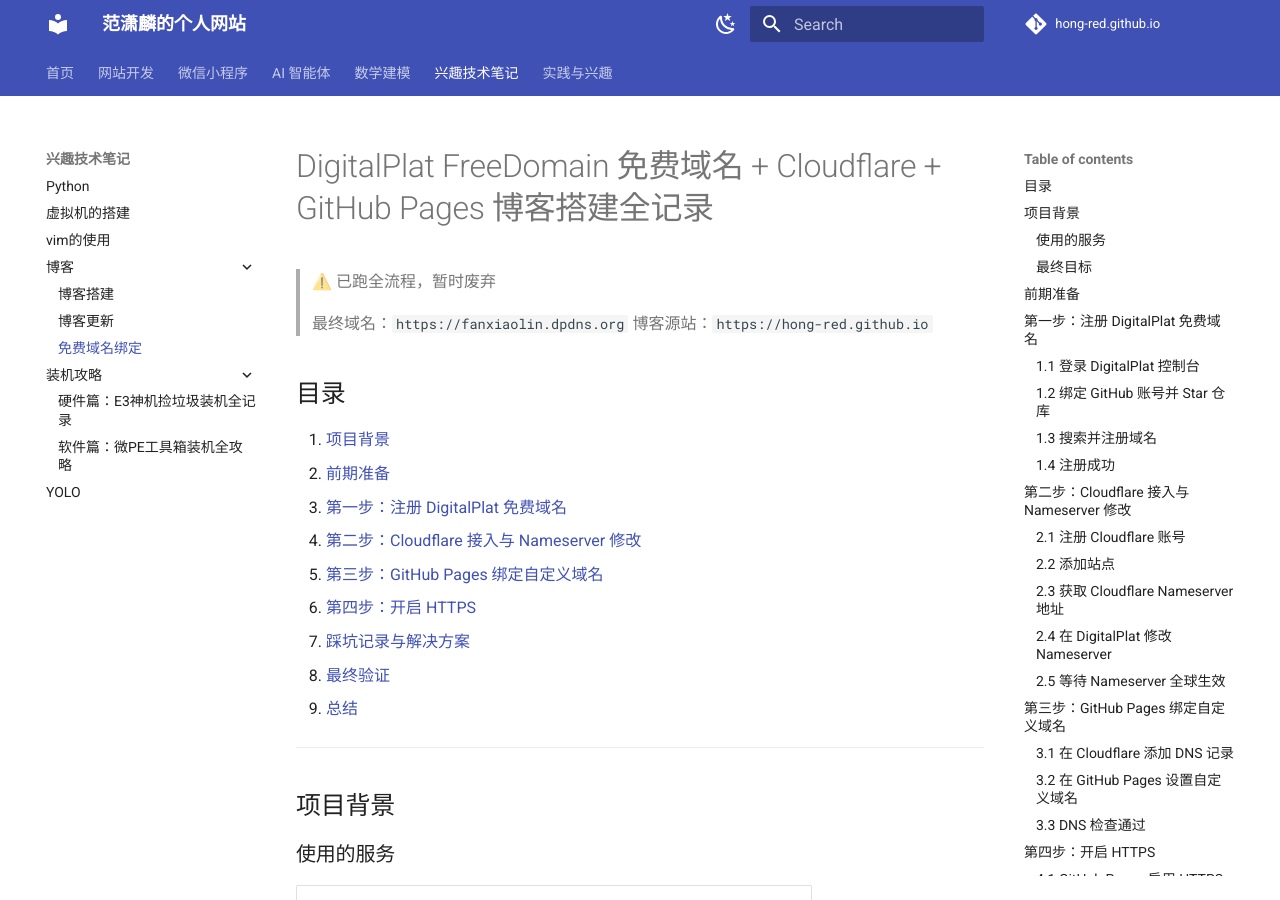
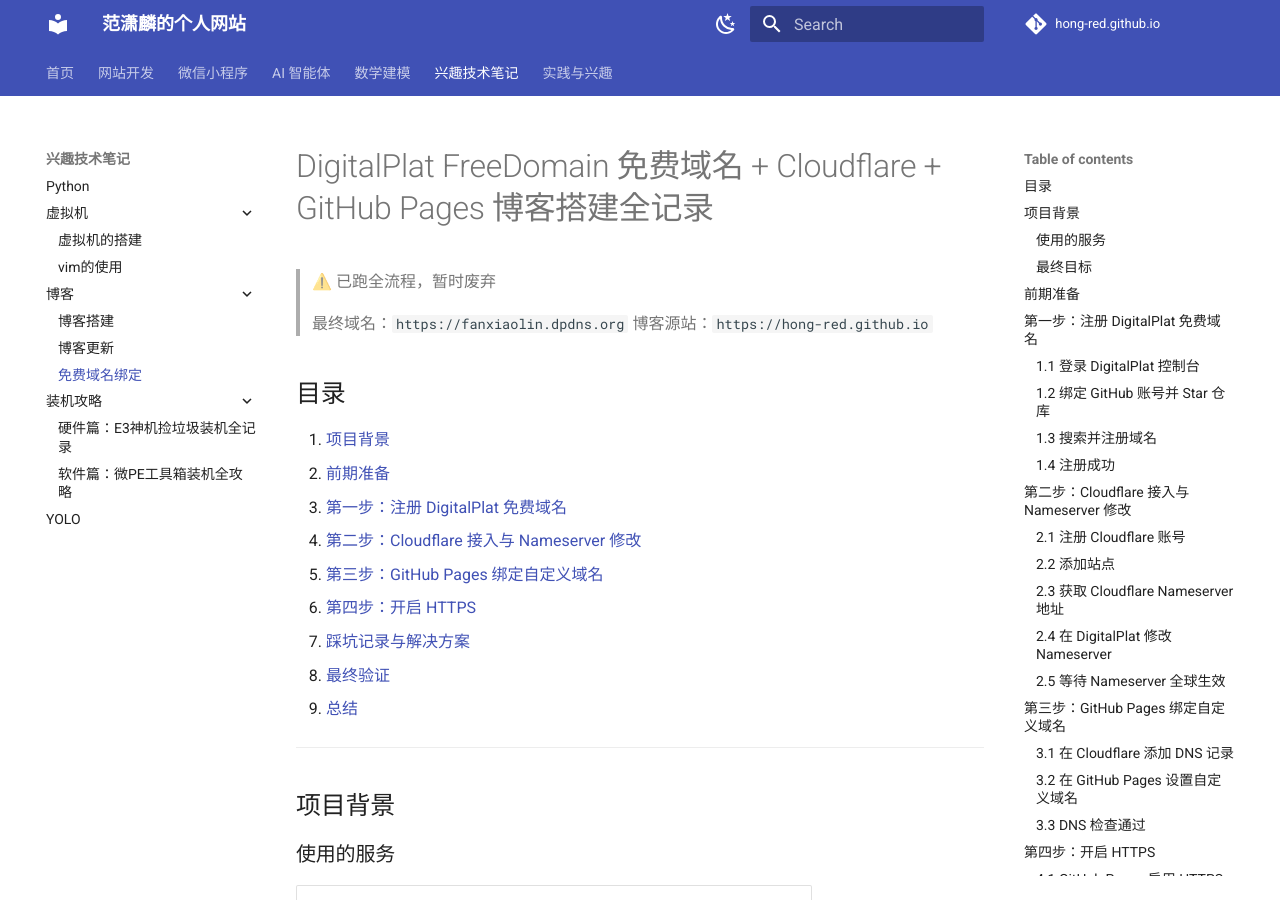
Before and after one commit to hong-red/hong-red.github.io, an MkDocs documentation site: the page built from docs/TECH/BLOG/domain-setup.md, in a window 1280 px wide and 900 px high. Built offline with MkDocs 1.6.1 and Material for MkDocs 9.7.7, drawn with Linux system fonts in a browser that asks for light colours; comment, search, counter and statistics services are not loaded.

```diff
--- a/docs/TECH/BLOG/domain-setup.md
+++ b/docs/TECH/BLOG/domain-setup.md
@@ -9,10 +9,10 @@
 
 1. [项目背景](#项目背景)
 2. [前期准备](#前期准备)
-3. [第一步：注册 DigitalPlat 免费域名](#第一步注册-digitalplat-免费域名)
-4. [第二步：Cloudflare 接入与 Nameserver 修改](#第二步cloudflare-接入与-nameserver-修改)
-5. [第三步：GitHub Pages 绑定自定义域名](#第三步github-pages-绑定自定义域名)
-6. [第四步：开启 HTTPS](#第四步开启-https)
+3. [第一步：注册 DigitalPlat 免费域名](#第一步注册-DigitalPlat-免费域名)
+4. [第二步：Cloudflare 接入与 Nameserver 修改](#第二步Cloudflare-接入与-Nameserver-修改)
+5. [第三步：GitHub Pages 绑定自定义域名](#第三步GitHub-Pages-绑定自定义域名)
+6. [第四步：开启 HTTPS](#第四步开启-HTTPS)
 7. [踩坑记录与解决方案](#踩坑记录与解决方案)
 8. [最终验证](#最终验证)
 9. [总结](#总结)
--- a/mkdocs.yml
+++ b/mkdocs.yml
@@ -29,8 +29,9 @@ nav:
 
   - 兴趣技术笔记:
       - Python: TECH/python/python.md
-      - 虚拟机的搭建: TECH/LINUX/create.md
-      - vim的使用: TECH/LINUX/vim.md
+      - 虚拟机:
+          - 虚拟机的搭建: TECH/LINUX/create.md
+          - vim的使用: TECH/LINUX/vim.md
       - 博客:
           - 博客搭建: TECH/BLOG/create.md
           - 博客更新: TECH/BLOG/up.md
@@ -86,6 +87,8 @@ markdown_extensions:
   - pymdownx.highlight
   - pymdownx.superfences
   - meta
+  - toc:
+      slugify: !!python/object/apply:pymdownx.slugs.slugify {case: lower}
 
 # 额外的JavaScript文件
 extra_javascript:
```
Also changed, not shown: docs/index.md (+1 -2 lines).
